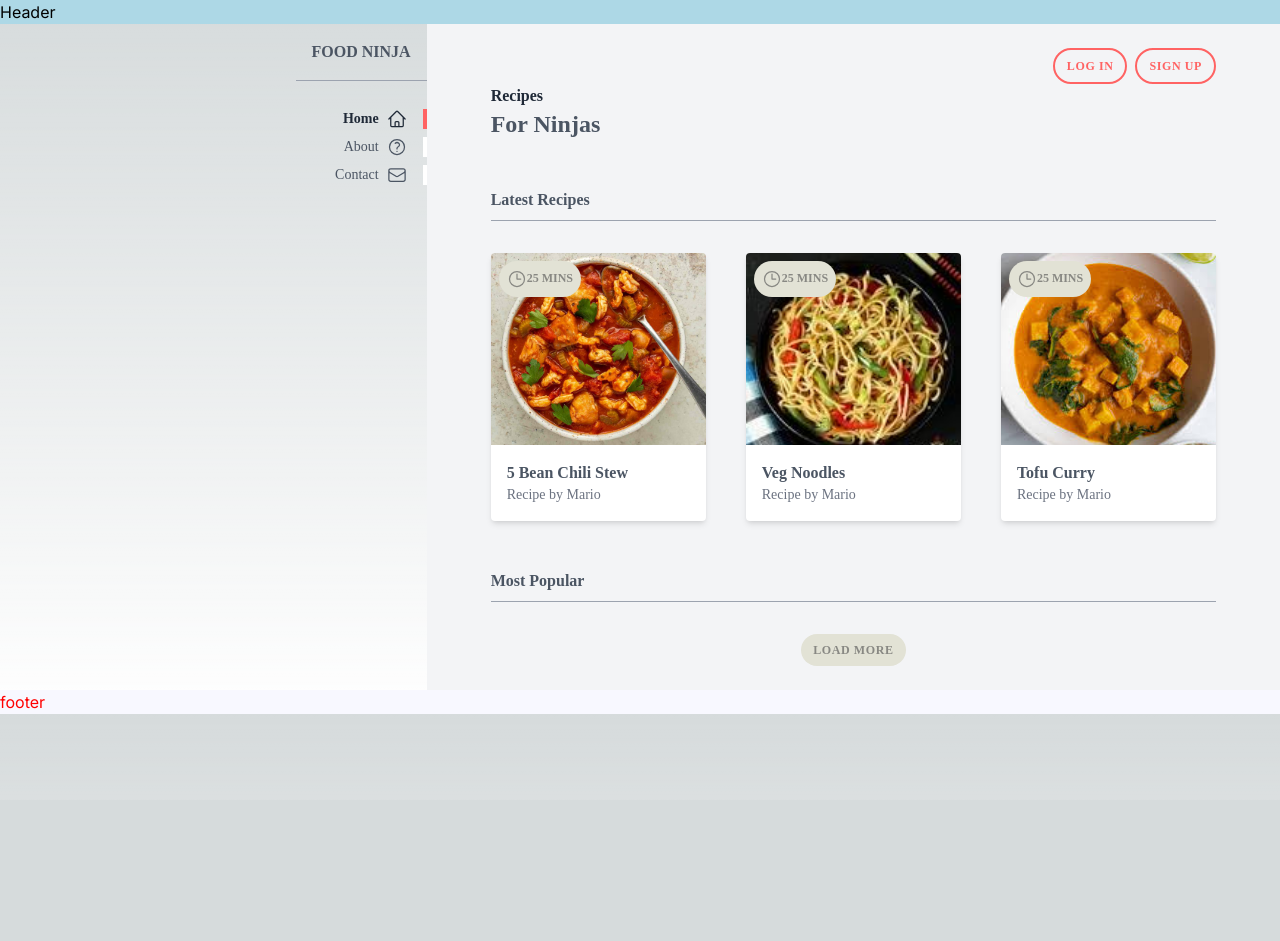
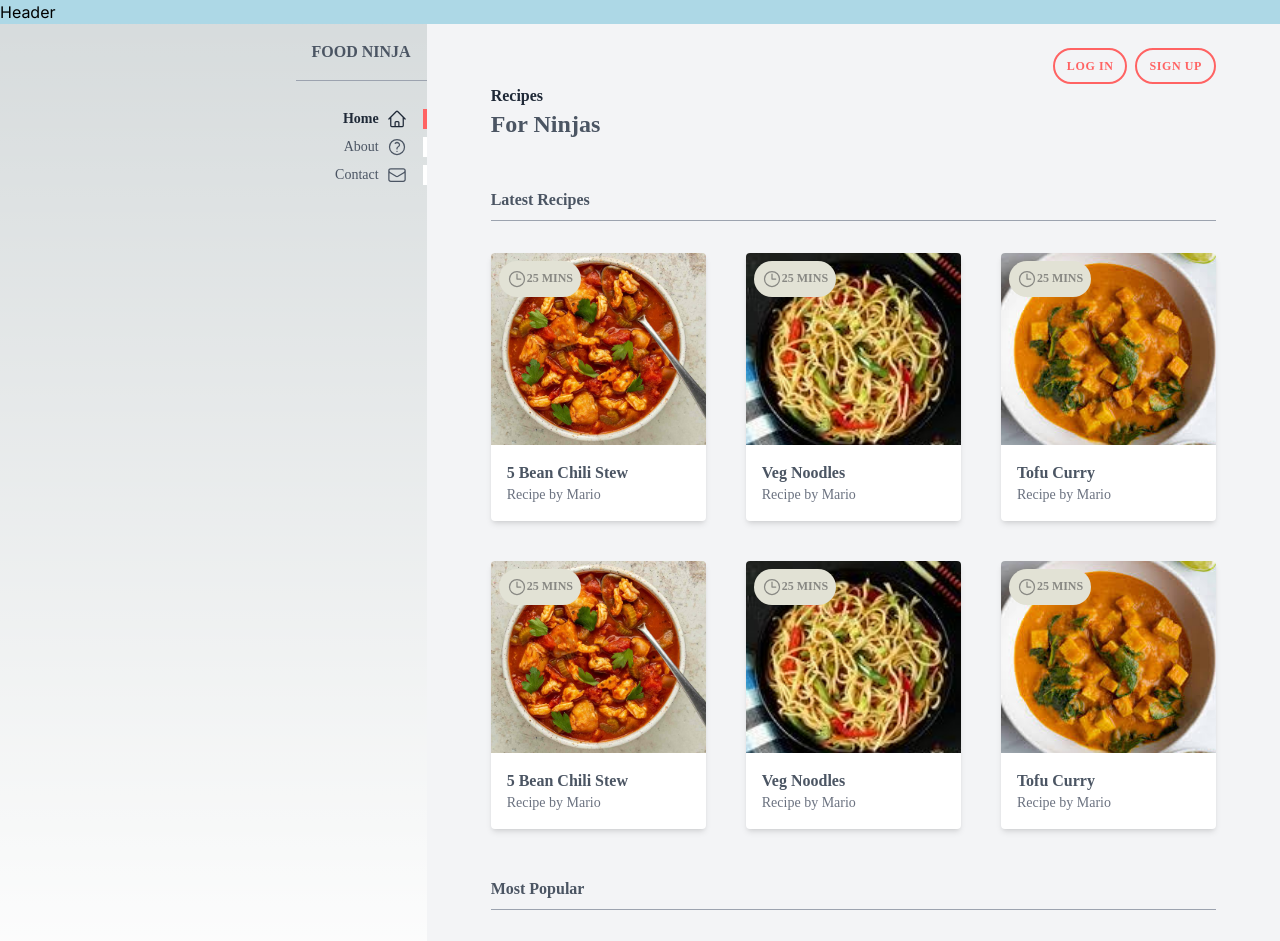
Before and after one commit to vihanagarwal18/revowl_nextjs_interview, a Next.js app: page /recipe in a window 1280 px wide. Shown: the top 941 px of the page. Before the commit the page ends 800 px from the top, so only its background shows below. Built offline with nearby package versions, Linux system fonts and the light colour scheme.

Commit message:
recipe page completed

```diff
--- a/src/app/recipe/page.tsx
+++ b/src/app/recipe/page.tsx
@@ -1,8 +1,13 @@
-import React from 'react';
+"use client"
+import React,{useState} from 'react';
 import styles from './main.module.css';
 import './style.css'; // Ensure the CSS path is correct
 
 const Page = () => {
+  const [isMenuOpen, setIsMenuOpen] = useState(false);
+  const toggleMenu = () => {
+    setIsMenuOpen(!isMenuOpen);
+  };
   return (
     <div className="text-gray-600 font-body">
       <div className='grid md:grid-cols-3'>
@@ -13,13 +18,13 @@ const Page = () => {
                 {/* <a href="/" className='text-green-500 sm:text-red-500 lg:text-blue-500'>Food Ninja</a> */}
                 <a href="/" className='hover:text-gray-800'>Food Ninja</a>
               </h1>
-              <div className='px-4 cursor-pointer md:hidden' id="burger">
+              <div className='px-4 cursor-pointer md:hidden' onClick={toggleMenu}>
                 <svg className="w-6" xmlns="http://www.w3.org/2000/svg" fill="none" viewBox="0 0 24 24" stroke-width="1.5" stroke="currentColor" >
                   <path stroke-linecap="round" stroke-linejoin="round" d="M3.75 6.75h16.5M3.75 12h16.5m-16.5 5.25h16.5" />
                 </svg>
               </div>
             </div>
-            <ul className='text-sm mt-6 hidden md:block' id="menu" >
+            <ul className={`text-sm mt-6 ${isMenuOpen ? 'block' : 'hidden'} md:block`}>
               <li className="text-gray-800 font-bold py-1">
                 <a href="#" className='px-4 flex justify-end border-r-4 border-primary'>
                   <span>Home</span>
@@ -51,8 +56,8 @@ const Page = () => {
 
         <main className='px-16 py-6 bg-gray-100 md:col-span-2'>
           <div className='flex justify-center md:justify-end'>
-            <a href="#" className='button text-primary border-primary md:border-2 hover:bg-primary hover:text-white'>Log in</a>
-            <a href="#" className='button text-primary ml-2 border-primary md:border-2 hover:bg-primary hover:text-white'>Sign up</a>
+            <a href="#" className='button text-primary border-primary md:border-2 hover:bg-primary hover:text-white transition ease-out duration-500'>Log in</a>
+            <a href="#" className='button text-primary ml-2 border-primary md:border-2 hover:bg-primary hover:text-white transition ease-out duration-500'>Sign up</a>
           </div>
 
           {/* <div className='flex item-center justigy-center'>
@@ -112,6 +117,48 @@ const Page = () => {
                     <span>25 mins</span>
                   </div>
               </div>
+              <div className='card hover:shadow-lg'>
+                  <img src="img/stew.jpg" alt="stew" className='w-full h-32 sm:h-48 object-cover'/>
+                  <div className='m-4'>
+                    <span className='font-bold '>5 Bean Chili Stew</span>
+                    {/* block level element make it go in next line */}
+                    <span className='block text-gray-500 text-sm'>Recipe by Mario</span>
+                  </div>
+                  <div className='badge'>
+                    <svg className="w-5 inline-block" xmlns="http://www.w3.org/2000/svg" fill="none" viewBox="0 0 24 24" stroke-width="1.5" stroke="currentColor" >
+                      <path stroke-linecap="round" stroke-linejoin="round" d="M12 6v6h4.5m4.5 0a9 9 0 1 1-18 0 9 9 0 0 1 18 0Z" />
+                    </svg>
+                    <span>25 mins</span>
+                  </div>
+              </div>
+              <div className='card hover:shadow-lg'>
+                  <img src="img/noodles.jpeg" alt="noodles" className='w-full h-32 sm:h-48 object-cover'/>
+                  <div className='m-4'>
+                    <span className='font-bold '>Veg Noodles</span>
+                    {/* block level element make it go in next line */}
+                    <span className='block text-gray-500 text-sm'>Recipe by Mario</span>
+                  </div>
+                  <div className='badge'>
+                    <svg className="w-5 inline-block" xmlns="http://www.w3.org/2000/svg" fill="none" viewBox="0 0 24 24" stroke-width="1.5" stroke="currentColor" >
+                      <path stroke-linecap="round" stroke-linejoin="round" d="M12 6v6h4.5m4.5 0a9 9 0 1 1-18 0 9 9 0 0 1 18 0Z" />
+                    </svg>
+                    <span>25 mins</span>
+                  </div>
+              </div>
+              <div className='card hover:shadow-lg'>
+                  <img src="img/curry.jpeg" alt="curry" className='w-full h-32 sm:h-48 object-cover'/>
+                  <div className='m-4'>
+                    <span className='font-bold '>Tofu Curry</span>
+                    {/* block level element make it go in next line */}
+                    <span className='block text-gray-500 text-sm'>Recipe by Mario</span>
+                  </div>
+                  <div className='badge'>
+                    <svg className="w-5 inline-block" xmlns="http://www.w3.org/2000/svg" fill="none" viewBox="0 0 24 24" stroke-width="1.5" stroke="currentColor" >
+                      <path stroke-linecap="round" stroke-linejoin="round" d="M12 6v6h4.5m4.5 0a9 9 0 1 1-18 0 9 9 0 0 1 18 0Z" />
+                    </svg>
+                    <span>25 mins</span>
+                  </div>
+              </div>
             </div>
 
           </div>
@@ -124,7 +171,7 @@ const Page = () => {
           </section>
 
           <div className='flex justify-center'>
-            <div className='button bg-secondary-100 text-secondary-200 hover:shadow-inner'>Load more</div>
+            <div className='button bg-secondary-100 text-secondary-200 hover:shadow-inner transform hover:scale-125 hover:bg-opacity50 transition ease-out duration-300'>Load more</div>
           </div>
         </main>
       </div>
```
